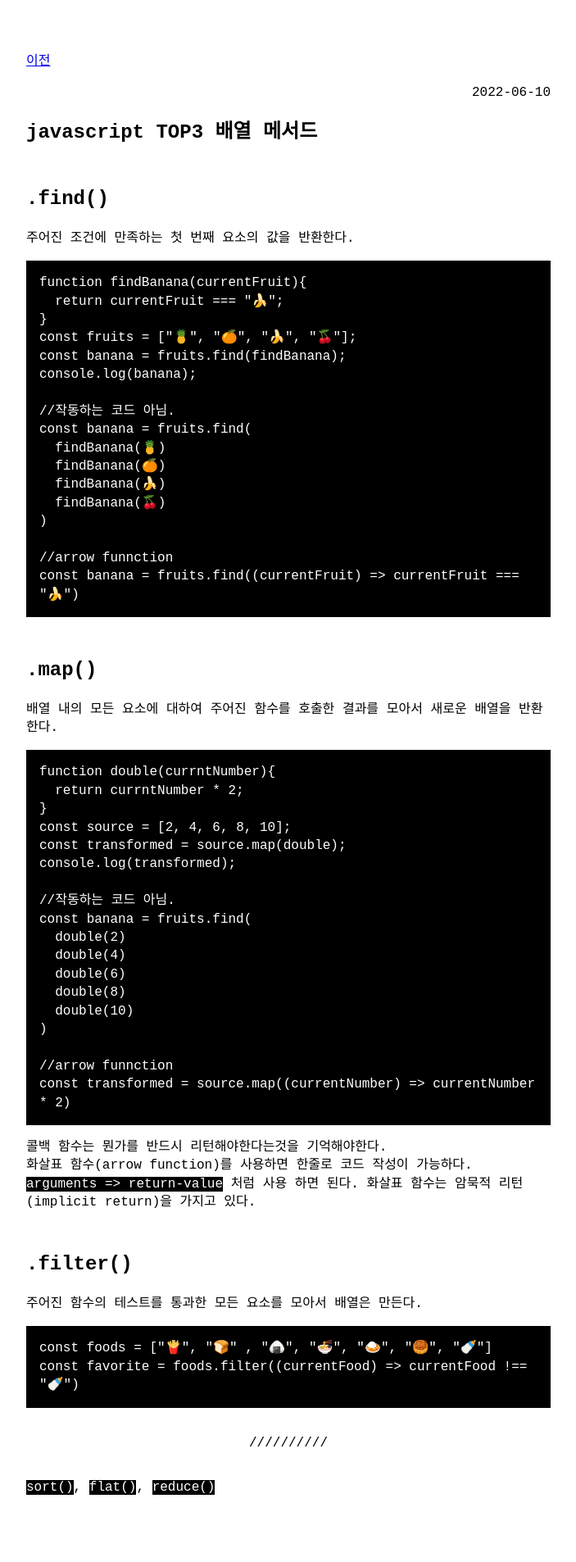
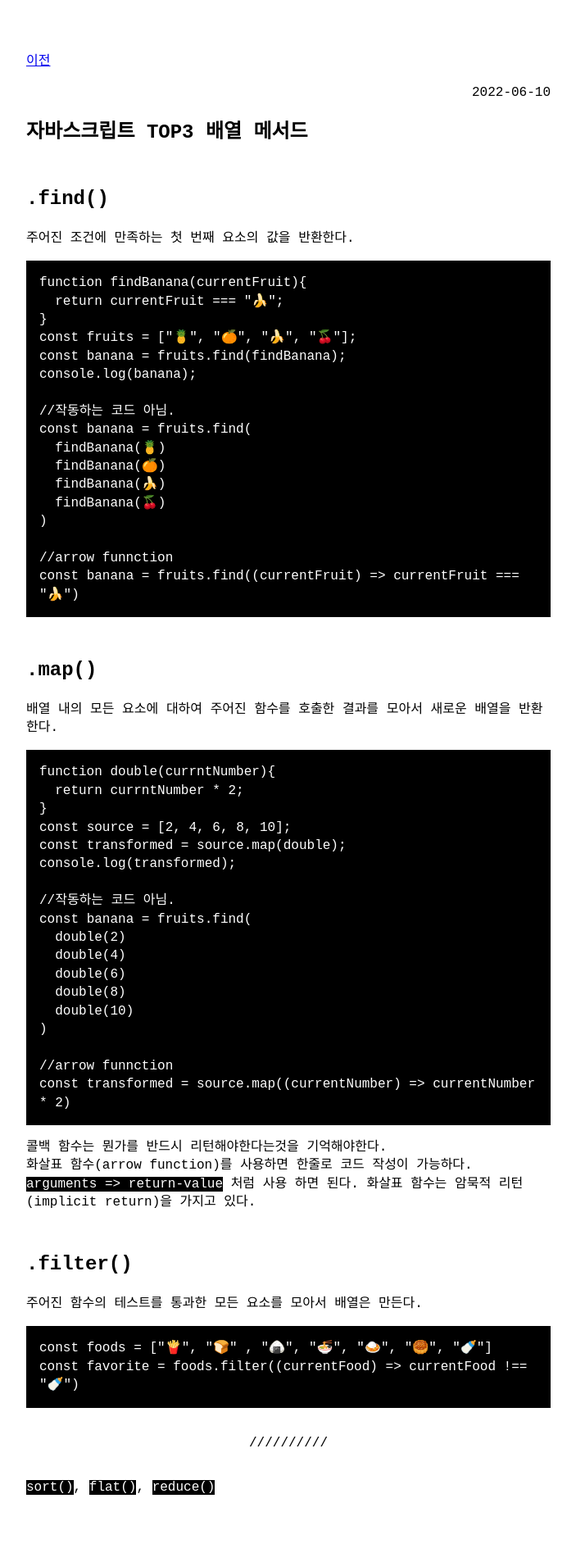
Before and after one commit to khjzzm/khjzzm.github.io, a Jekyll site: the page built from _posts/2022-06-10-js-array-method.md, in a window 1280 px wide. Shown: the whole page at 82% size, without its empty margins (288-991 px from the left). Built offline with Jekyll 4.4.1, drawn with Linux system fonts in a browser that asks for light colours.

Commit message:
change title

```diff
--- a/_posts/2022-06-10-js-array-method.md
+++ b/_posts/2022-06-10-js-array-method.md
@@ -1,6 +1,6 @@
 ---
 layout: post
-title: javascript TOP3 배열 메서드
+title: 자바스크립트 TOP3 배열 메서드
 ---
 
 ## .find()
```
